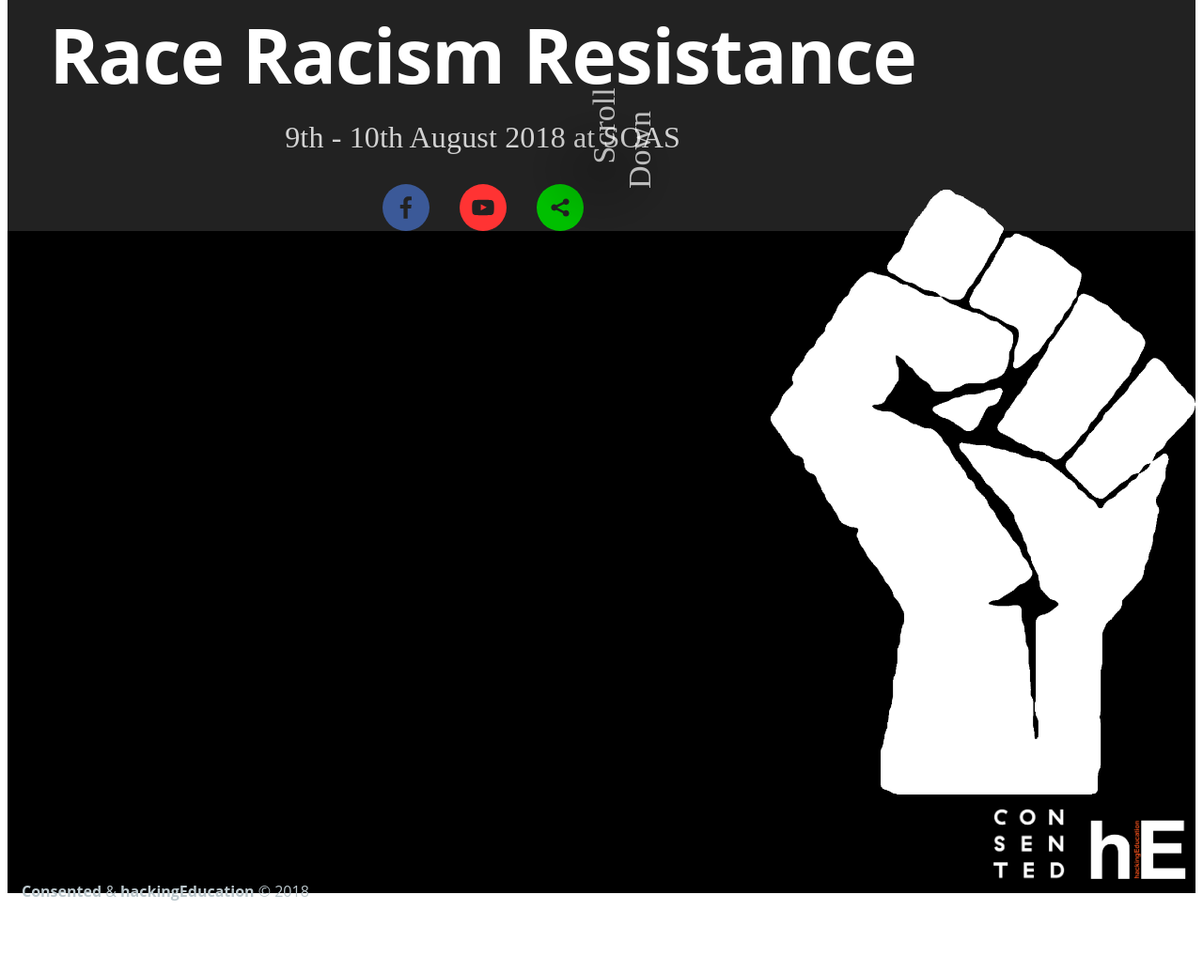
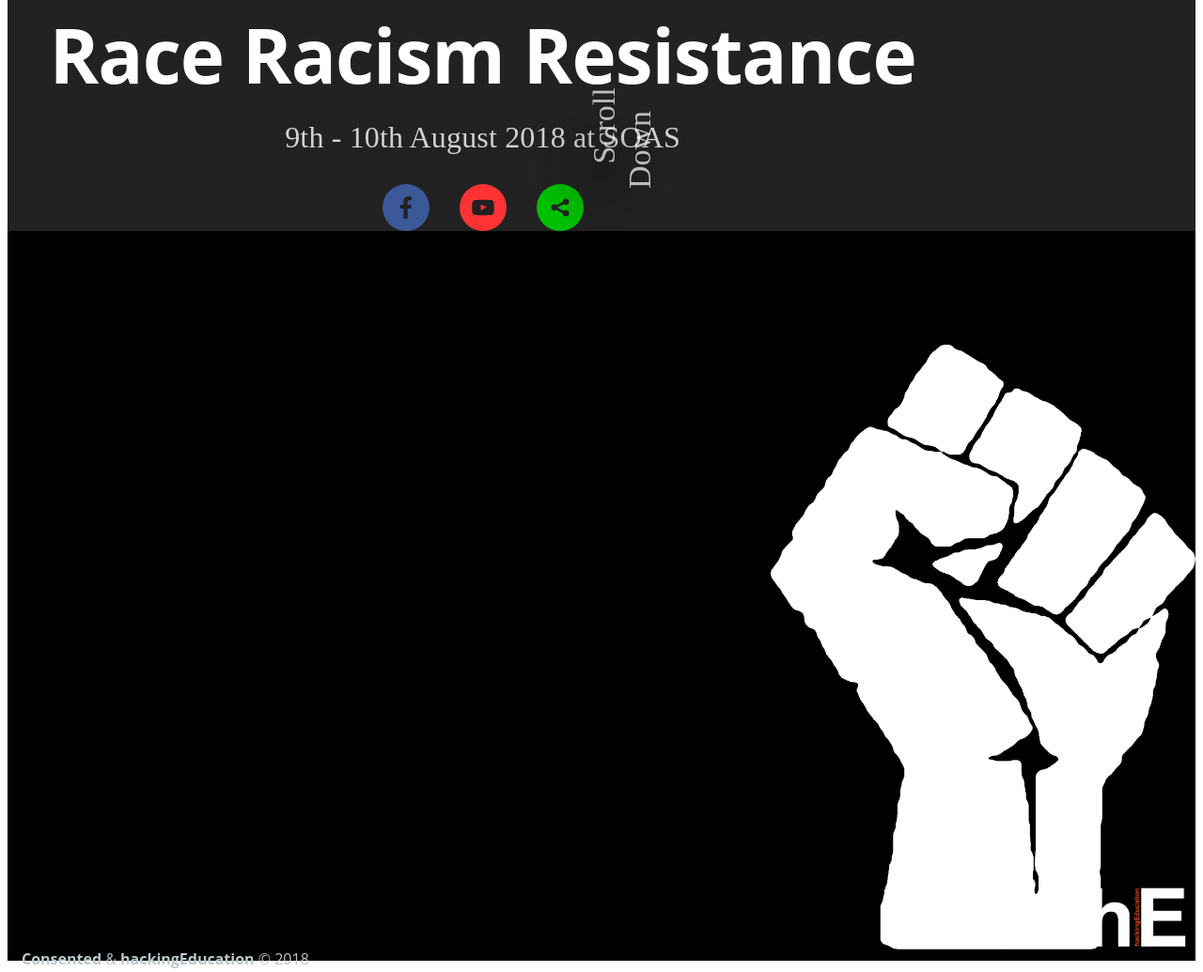
Before and after one commit to hacking-science/history-of-race, a Gatsby site: page / in a window 1280 px wide. Shown: the part 963-1998 px from the top of the page at 94% size. Before the commit the page ends 1926 px from the top, so only its background shows below. Built offline with nearby package versions, Linux system fonts and the light colour scheme; Gatsby itself is replaced by a stand-in of ours.

Commit message:
wrap text around image

```diff
--- a/src/components/BlogPicture/BlogPicture.css
+++ b/src/components/BlogPicture/BlogPicture.css
@@ -1,7 +1,7 @@
 /* Appears in the bottom right corner of your home page */
 .blog-picture {
     display: block;
-    float: none;
+    float: right;
     background: none !important; /* Makes sure there is never a background */
     border: none !important; /* Makes sure there is never a border */
 }
@@ -14,10 +14,10 @@
     height: 650px;
     padding: 1px 0 5px;
     width: auto;
-    position: absolute;
+    /*position: absolute;*/
     right:0px;
     bottom:100px;
-    float:none;
+    float:right;
 }
 
 /* ==========================================================================
```
